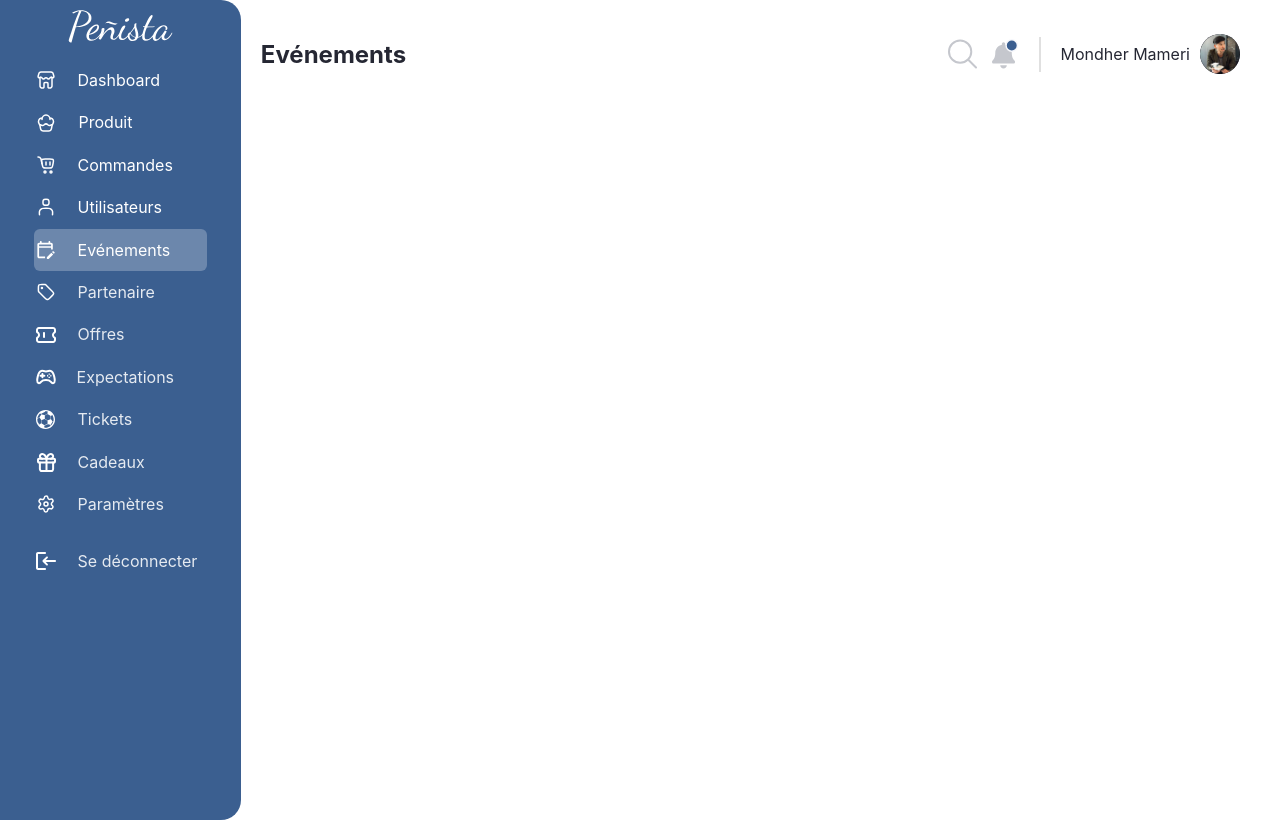
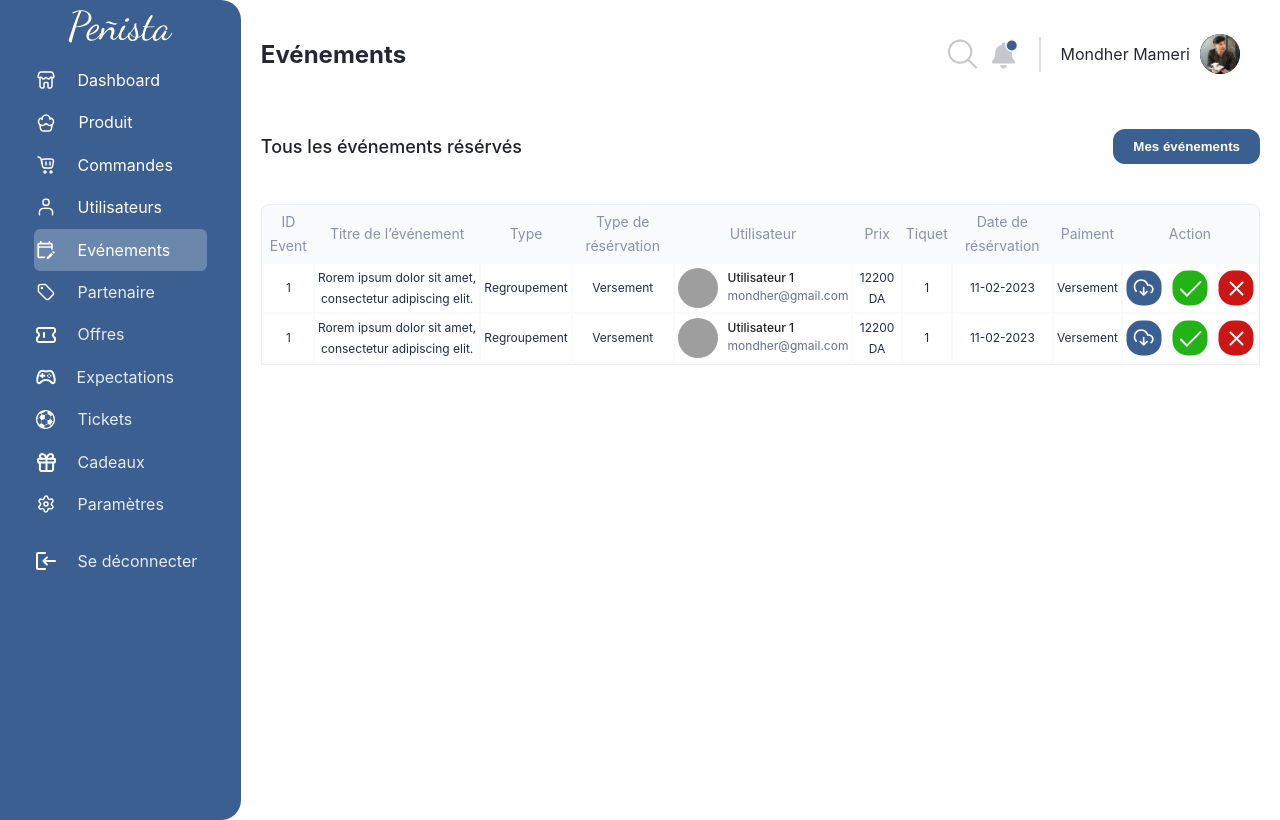
Before and after one commit to mondher0/penista, a React (Vite) app: page /evenements in a window 1280 px wide. Built offline with nearby package versions, Linux system fonts and the light colour scheme; grey boxes are pictures that could not be loaded.

Commit message:
update in routes

```diff
--- a/src/App.jsx
+++ b/src/App.jsx
@@ -12,6 +12,7 @@ import DemandeAbonnementPage from "./view/utilisateurs/DemandeAbonnementPage";
 import SingleUtilisateurEventsPage from "./view/utilisateurs/SingleUtilisateurEventsPage";
 import UtilisateursNotificationsPage from "./view/utilisateurs/UtilisateursNotificationsPage";
 import EventsPage from "./view/events/EventsPage";
+import MyEventsPage from "./view/events/MyEventsPage";
 
 function App() {
   return (
@@ -20,7 +21,7 @@ function App() {
         <Route path="/" element={<AdminContainer />}>
           <Route index element={<DashBoardPage />} />
           <Route path="/produit" element={<ProduitPage />} />
-          <Route path="/ajouter-produit" element={<AddProductPage />} />
+          <Route path="/produit/ajouter-produit" element={<AddProductPage />} />
           <Route path="/commandes" element={<CommandesPages />} />
           <Route path="/commandes/:id" element={<SingleCommandePage />} />
           <Route path="/utilisateurs" element={<UtilisateursPage />} />
@@ -41,6 +42,7 @@ function App() {
             element={<UtilisateursNotificationsPage />}
           />
           <Route path="/evenements" element={<EventsPage />} />
+          <Route path="/evenements/mes-evenements" element={<MyEventsPage />} />
         </Route>
       </Routes>
     </BrowserRouter>
--- a/src/view/events/EventsPage.jsx
+++ b/src/view/events/EventsPage.jsx
@@ -1,9 +1,23 @@
 import NavBar from "../shared/navBar/NavBar";
-
+import EventsTable from "./EventsTable";
+import { useNavigate } from "react-router-dom";
 const EventsPage = () => {
+  const navigate = useNavigate();
   return (
     <>
       <NavBar title="Evénements" />
+      <div className="container">
+        <div className="title">
+          <p>Tous les événements résérvés</p>
+          <button
+            className="add-product"
+            onClick={() => navigate("/evenements/mes-evenements")}
+          >
+            Mes événements
+          </button>
+        </div>
+        <EventsTable />
+      </div>
     </>
   );
 };
--- /dev/null
+++ b/src/view/events/EventsTable.jsx
@@ -0,0 +1,79 @@
+import { save, accept, refuse } from "../../assets/index";
+import "../utilisateurs/DemandeAbonnementTable.css";
+
+const EventsTable = () => {
+  return (
+    <table className="product-table">
+      <thead>
+        <tr>
+          <th>ID Event</th>
+          <th>Titre de l’événement</th>
+          <th>Type</th>
+          <th>Type de résérvation</th>
+          <th>Utilisateur</th>
+          <th>Prix</th>
+          <th>Tiquet</th>
+          <th>Date de résérvation</th>
+          <th>Paiment</th>
+          <th>Action</th>
+        </tr>
+      </thead>
+      <tbody>
+        <tr>
+          <td>1</td>
+          <td>Rorem ipsum dolor sit amet, consectetur adipiscing elit.</td>
+          <td>Regroupement</td>
+          <td>Versement</td>
+          <td>
+            <div className="user-details">
+              <img src="https://picsum.photos/200" alt="user" />
+              <div className="user-info">
+                <p>Utilisateur 1</p>
+                <span>mondher@gmail.com</span>
+              </div>
+            </div>
+          </td>
+          <td>12200 DA</td>
+          <td>1</td>
+          <td>11-02-2023</td>
+          <td>Versement</td>
+          <td>
+            <div className="actions">
+              <img src={save} alt="" />
+              <img src={accept} alt="" />
+              <img src={refuse} alt="" />
+            </div>
+          </td>
+        </tr>
+        <tr>
+          <td>1</td>
+          <td>Rorem ipsum dolor sit amet, consectetur adipiscing elit.</td>
+          <td>Regroupement</td>
+          <td>Versement</td>
+          <td>
+            <div className="user-details">
+              <img src="https://picsum.photos/200" alt="user" />
+              <div className="user-info">
+                <p>Utilisateur 1</p>
+                <span>mondher@gmail.com</span>
+              </div>
+            </div>
+          </td>
+          <td>12200 DA</td>
+          <td>1</td>
+          <td>11-02-2023</td>
+          <td>Versement</td>
+          <td>
+            <div className="actions">
+              <img src={save} alt="" />
+              <img src={accept} alt="" />
+              <img src={refuse} alt="" />
+            </div>
+          </td>
+        </tr>
+      </tbody>
+    </table>
+  );
+};
+
+export default EventsTable;
--- /dev/null
+++ b/src/view/events/MyEventsPage.jsx
@@ -0,0 +1,17 @@
+import NavBar from "../shared/navBar/NavBar";
+
+const MyEventsPage = () => {
+  return (
+    <>
+      <NavBar title="Evénements" />
+      <div className="container">
+        <div className="title">
+          <p>Mes événements</p>
+          <button className="add-product">Ajouter événement</button>
+        </div>
+      </div>
+    </>
+  );
+};
+
+export default MyEventsPage;
--- a/src/view/produit/ProduitPage.jsx
+++ b/src/view/produit/ProduitPage.jsx
@@ -14,7 +14,7 @@ const ProduitPage = () => {
           <p>Vos Produit</p>
           <button
             className="add-product"
-            onClick={() => navigate("/ajouter-produit")}
+            onClick={() => navigate("/produit/ajouter-produit")}
           >
             Ajouter Produit
           </button>
```
Also changed, not shown: src/toDo.txt.
